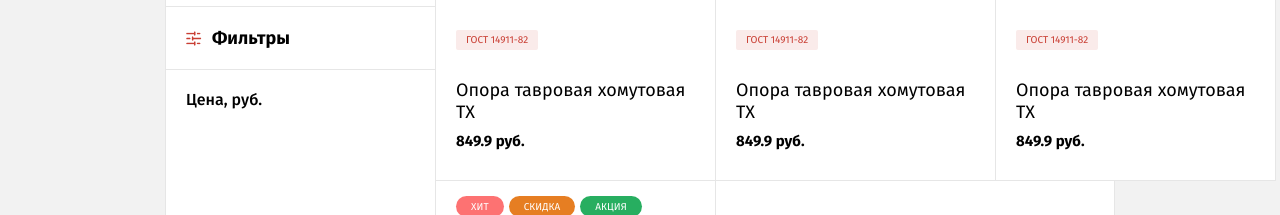
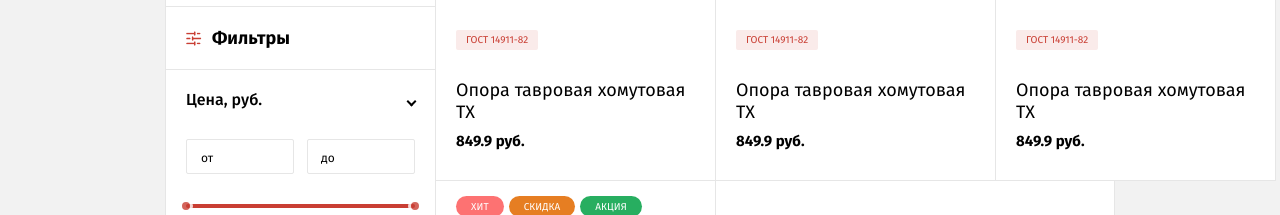
Before and after one commit to IbexID/bastion-group, a React (Create React App) app: page / in a window 1280 px wide. Shown: the part 585-800 px from the top of the page. Built offline with nearby package versions, Linux system fonts and the light colour scheme.

Commit message:
добавлен слайдер на главную

```diff
--- a/package.json
+++ b/package.json
@@ -12,6 +12,7 @@
     "@types/react-dom": "^18.0.6",
     "@types/react-redux": "^7.1.24",
     "axios": "^0.27.2",
+    "rc-slider": "^10.0.1",
     "react": "^18.2.0",
     "react-dom": "^18.2.0",
     "react-redux": "^8.0.2",
--- a/src/index.scss
+++ b/src/index.scss
@@ -1,3 +1,4 @@
+@import './rc-slider.scss';
 body {
   margin: 0;
   font-family: -apple-system, BlinkMacSystemFont, 'Segoe UI', 'Roboto', 'Oxygen',
--- a/src/pages/Index.module.scss
+++ b/src/pages/Index.module.scss
@@ -202,6 +202,45 @@
         padding-top: 20px;
     }
 
+    &__price-wrapper {
+        padding-left: 20px;
+        padding-right: 20px;
+    }
+
+    &__price-inputs {
+        display: flex;
+        position: relative;
+    }
+
+    &__price-from,
+    &__price-to {
+        position: absolute;
+        font-size: 12px;
+        line-height: 14px;
+        color: black;
+        top: 42px;
+        left: 15px;
+    }
+    &__price-to{
+        left: 135px;
+    }
+
+    &__price-input {
+        height: 35px;
+        width: 108px;
+        border-radius: 2px;
+        border: 1px solid #e6e6e6;
+        margin: 30px 0 25px;
+        padding: 9px 0 8px 30px;
+        font-size: 15px;
+        line-height: 18px;
+        color: #b3b3b3;
+
+        &:first-of-type {
+            margin-right: 13px;
+        }
+    }
+
     &__filter-subtitle {
         text-align: left;
         padding-left: 20px;
@@ -210,6 +249,7 @@
         line-height: 19px;
     }
 
+    &__filter-price,
     &__filter-type,
     &__filter-brand {
         cursor: pointer;
@@ -228,6 +268,12 @@
             border-top: 2px solid black;
             border-left: 2px solid black;
             transform: rotate(45deg);
+        }
+    }
+
+    &__filter--exp {
+        &::after {
+            transform: rotate(-135deg);
         }
     }
 
@@ -315,9 +361,10 @@
         border-radius: 4px;
         line-height: 18px;
         cursor: pointer;
-        &:hover{
+
+        &:hover {
             border: 1px solid rgba(0, 0, 0, 0.5);
-            color:rgba(0, 0, 0, 0.5);
+            color: rgba(0, 0, 0, 0.5);
         }
     }
 
--- a/src/pages/Index.tsx
+++ b/src/pages/Index.tsx
@@ -1,4 +1,7 @@
 import React from 'react';
+/* import 'rc-slider/assets/index.css'; */
+import Slider from 'rc-slider';
+import Range  from 'rc-slider';
 import Breadcrumbs from '../components/Breadcrumbs';
 import ItemCard from '../components/ItemCard';
 import PageButton from '../components/ui/PageButton';
@@ -55,9 +58,18 @@ const Index: React.FC = () => {
                             <img src={require('../images/icons/filter-icon.png')} alt="" />
                             <h4 className={cl['index__filter-title']}>Фильтры</h4>
                         </div>
-                        <div className={cl['index__filter-price']}>
+                        <div className={cl['index__filter-price']+' '+cl['index__filter--exp']}>
                             <h5 className={cl['index__filter-subtitle']}>Цена, руб.</h5>
+                            <div className={cl['index__price-wrapper']}>
+                                <div className={cl['index__price-inputs']}>
+                                <p className={cl['index__price-from']}>от</p>
+                                <input className={cl['index__price-input']} type='text'/>
+                                <p className={cl['index__price-to']}>до</p>
+                                <input className={cl['index__price-input']} type='text'/>
+                                </div>
 
+                                <Slider range={true} max={1000} count={1} defaultValue={[0, 1000]}/>
+                                </div>
                         </div>
                         <div className={cl['index__filter-type']}>
                             <h5 className={cl['index__filter-subtitle']}>Тип продукта<span className={cl['index__filter-question']}></span></h5>
--- /dev/null
+++ b/src/rc-slider.scss
@@ -0,0 +1,253 @@
+.rc-slider {
+    position: relative;
+    width: 100%;
+    height: 14px;
+    padding: 5px 0;
+    border-radius: 6px;
+    touch-action: none;
+    box-sizing: border-box;
+    -webkit-tap-highlight-color: rgba(0, 0, 0, 0);
+  }
+  .rc-slider * {
+    box-sizing: border-box;
+    -webkit-tap-highlight-color: rgba(0, 0, 0, 0);
+  }
+  .rc-slider-rail {
+    position: absolute;
+    width: 100%;
+    height: 4px;
+    background-color: #e9e9e9;
+    border-radius: 6px;
+  }
+  .rc-slider-track {
+    position: absolute;
+    height: 4px;
+    background-color: #C93E33;
+    border-radius: 6px;
+  }
+  .rc-slider-handle {
+    position: absolute;
+    width: 14px;
+    height: 14px;
+    margin-top: -5px;
+    background-color: #C93E33;
+    border: solid 3px #ffffff;
+    border-radius: 50%;
+    cursor: pointer;
+    cursor: -webkit-grab;
+    cursor: grab;
+    opacity: 0.8;
+    touch-action: pan-x;
+  }
+  .rc-slider-handle-dragging.rc-slider-handle-dragging.rc-slider-handle-dragging {
+    border-color: #fff;
+    box-shadow: 0 0 0 5px #96dbfa;
+  }
+  .rc-slider-handle:focus {
+    outline: none;
+    box-shadow: none;
+  }
+  .rc-slider-handle:focus-visible {
+    border-color: #ffffff;
+    box-shadow: 0 0 0 3px #96dbfa;
+  }
+  .rc-slider-handle-click-focused:focus {
+    border-color: #ffffff;
+    box-shadow: unset;
+  }
+  .rc-slider-handle:hover {
+    border-color: #57c5f7;
+  }
+  .rc-slider-handle:active {
+    border-color: #57c5f7;
+    box-shadow: 0 0 5px #57c5f7;
+    cursor: -webkit-grabbing;
+    cursor: grabbing;
+  }
+  .rc-slider-mark {
+    position: absolute;
+    top: 18px;
+    left: 0;
+    width: 100%;
+    font-size: 12px;
+  }
+  .rc-slider-mark-text {
+    position: absolute;
+    display: inline-block;
+    color: #999;
+    text-align: center;
+    vertical-align: middle;
+    cursor: pointer;
+  }
+  .rc-slider-mark-text-active {
+    color: #666;
+  }
+  .rc-slider-step {
+    position: absolute;
+    width: 100%;
+    height: 4px;
+    background: transparent;
+    pointer-events: none;
+  }
+  .rc-slider-dot {
+    position: absolute;
+    bottom: -2px;
+    width: 8px;
+    height: 8px;
+    vertical-align: middle;
+    background-color: #fff;
+    border: 2px solid #e9e9e9;
+    border-radius: 50%;
+    cursor: pointer;
+  }
+  .rc-slider-dot-active {
+    border-color: #96dbfa;
+  }
+  .rc-slider-dot-reverse {
+    margin-right: -4px;
+  }
+  .rc-slider-disabled {
+    background-color: #e9e9e9;
+  }
+  .rc-slider-disabled .rc-slider-track {
+    background-color: #ccc;
+  }
+  .rc-slider-disabled .rc-slider-handle,
+  .rc-slider-disabled .rc-slider-dot {
+    background-color: #fff;
+    border-color: #ccc;
+    box-shadow: none;
+    cursor: not-allowed;
+  }
+  .rc-slider-disabled .rc-slider-mark-text,
+  .rc-slider-disabled .rc-slider-dot {
+    cursor: not-allowed !important;
+  }
+  .rc-slider-vertical {
+    width: 14px;
+    height: 100%;
+    padding: 0 5px;
+  }
+  .rc-slider-vertical .rc-slider-rail {
+    width: 4px;
+    height: 100%;
+  }
+  .rc-slider-vertical .rc-slider-track {
+    bottom: 0;
+    left: 5px;
+    width: 4px;
+  }
+  .rc-slider-vertical .rc-slider-handle {
+    margin-top: 0;
+    margin-left: -5px;
+    touch-action: pan-y;
+  }
+  .rc-slider-vertical .rc-slider-mark {
+    top: 0;
+    left: 18px;
+    height: 100%;
+  }
+  .rc-slider-vertical .rc-slider-step {
+    width: 4px;
+    height: 100%;
+  }
+  .rc-slider-vertical .rc-slider-dot {
+    margin-left: -2px;
+  }
+  .rc-slider-tooltip-zoom-down-enter,
+  .rc-slider-tooltip-zoom-down-appear {
+    display: block !important;
+    animation-duration: 0.3s;
+    animation-fill-mode: both;
+    animation-play-state: paused;
+  }
+  .rc-slider-tooltip-zoom-down-leave {
+    display: block !important;
+    animation-duration: 0.3s;
+    animation-fill-mode: both;
+    animation-play-state: paused;
+  }
+  .rc-slider-tooltip-zoom-down-enter.rc-slider-tooltip-zoom-down-enter-active,
+  .rc-slider-tooltip-zoom-down-appear.rc-slider-tooltip-zoom-down-appear-active {
+    animation-name: rcSliderTooltipZoomDownIn;
+    animation-play-state: running;
+  }
+  .rc-slider-tooltip-zoom-down-leave.rc-slider-tooltip-zoom-down-leave-active {
+    animation-name: rcSliderTooltipZoomDownOut;
+    animation-play-state: running;
+  }
+  .rc-slider-tooltip-zoom-down-enter,
+  .rc-slider-tooltip-zoom-down-appear {
+    transform: scale(0, 0);
+    animation-timing-function: cubic-bezier(0.23, 1, 0.32, 1);
+  }
+  .rc-slider-tooltip-zoom-down-leave {
+    animation-timing-function: cubic-bezier(0.755, 0.05, 0.855, 0.06);
+  }
+  @keyframes rcSliderTooltipZoomDownIn {
+    0% {
+      transform: scale(0, 0);
+      transform-origin: 50% 100%;
+      opacity: 0;
+    }
+    100% {
+      transform: scale(1, 1);
+      transform-origin: 50% 100%;
+    }
+  }
+  @keyframes rcSliderTooltipZoomDownOut {
+    0% {
+      transform: scale(1, 1);
+      transform-origin: 50% 100%;
+    }
+    100% {
+      transform: scale(0, 0);
+      transform-origin: 50% 100%;
+      opacity: 0;
+    }
+  }
+  .rc-slider-tooltip {
+    position: absolute;
+    top: -9999px;
+    left: -9999px;
+    visibility: visible;
+    box-sizing: border-box;
+    -webkit-tap-highlight-color: rgba(0, 0, 0, 0);
+  }
+  .rc-slider-tooltip * {
+    box-sizing: border-box;
+    -webkit-tap-highlight-color: rgba(0, 0, 0, 0);
+  }
+  .rc-slider-tooltip-hidden {
+    display: none;
+  }
+  .rc-slider-tooltip-placement-top {
+    padding: 4px 0 8px 0;
+  }
+  .rc-slider-tooltip-inner {
+    min-width: 24px;
+    height: 24px;
+    padding: 6px 2px;
+    color: #fff;
+    font-size: 12px;
+    line-height: 1;
+    text-align: center;
+    text-decoration: none;
+    background-color: #6c6c6c;
+    border-radius: 6px;
+    box-shadow: 0 0 4px #d9d9d9;
+  }
+  .rc-slider-tooltip-arrow {
+    position: absolute;
+    width: 0;
+    height: 0;
+    border-color: transparent;
+    border-style: solid;
+  }
+  .rc-slider-tooltip-placement-top .rc-slider-tooltip-arrow {
+    bottom: 4px;
+    left: 50%;
+    margin-left: -4px;
+    border-width: 4px 4px 0;
+    border-top-color: #6c6c6c;
+  }
```
Also changed, not shown: 1 other file (tests, documents, lock files or other folders).
